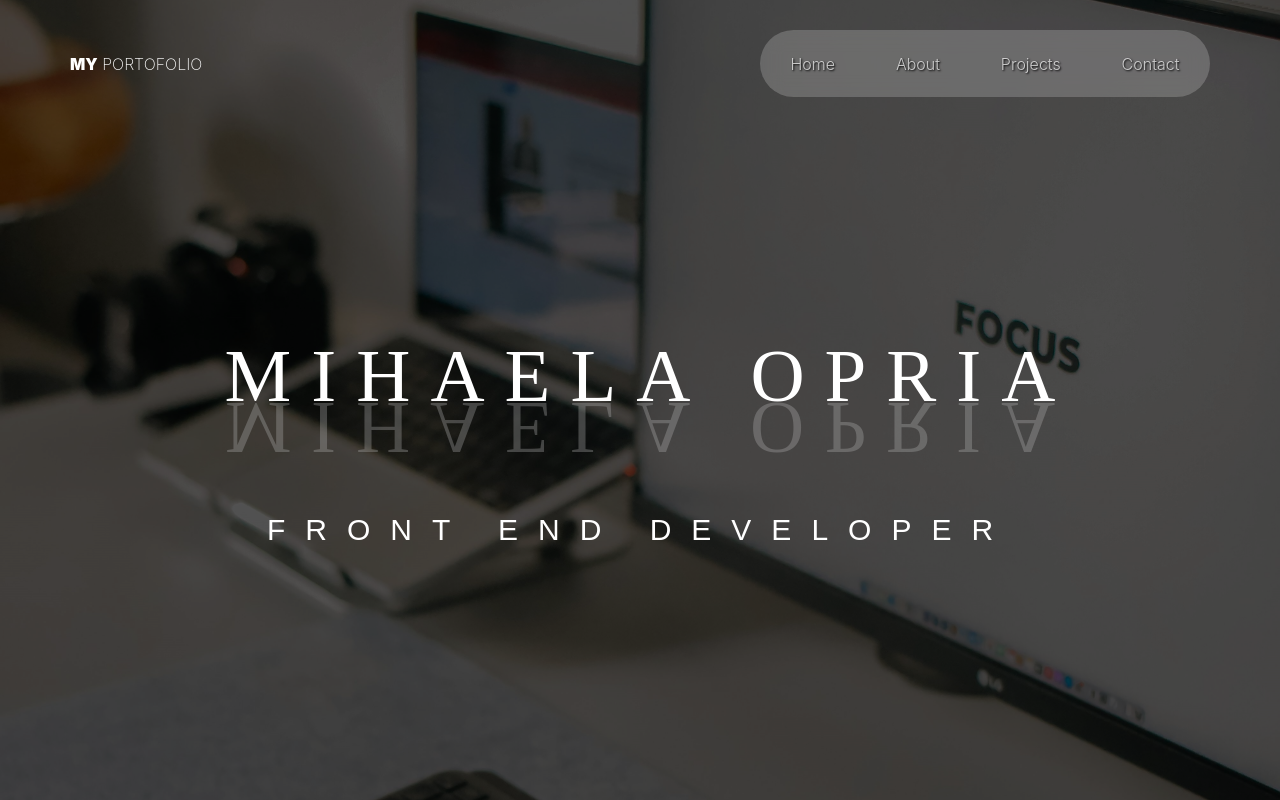
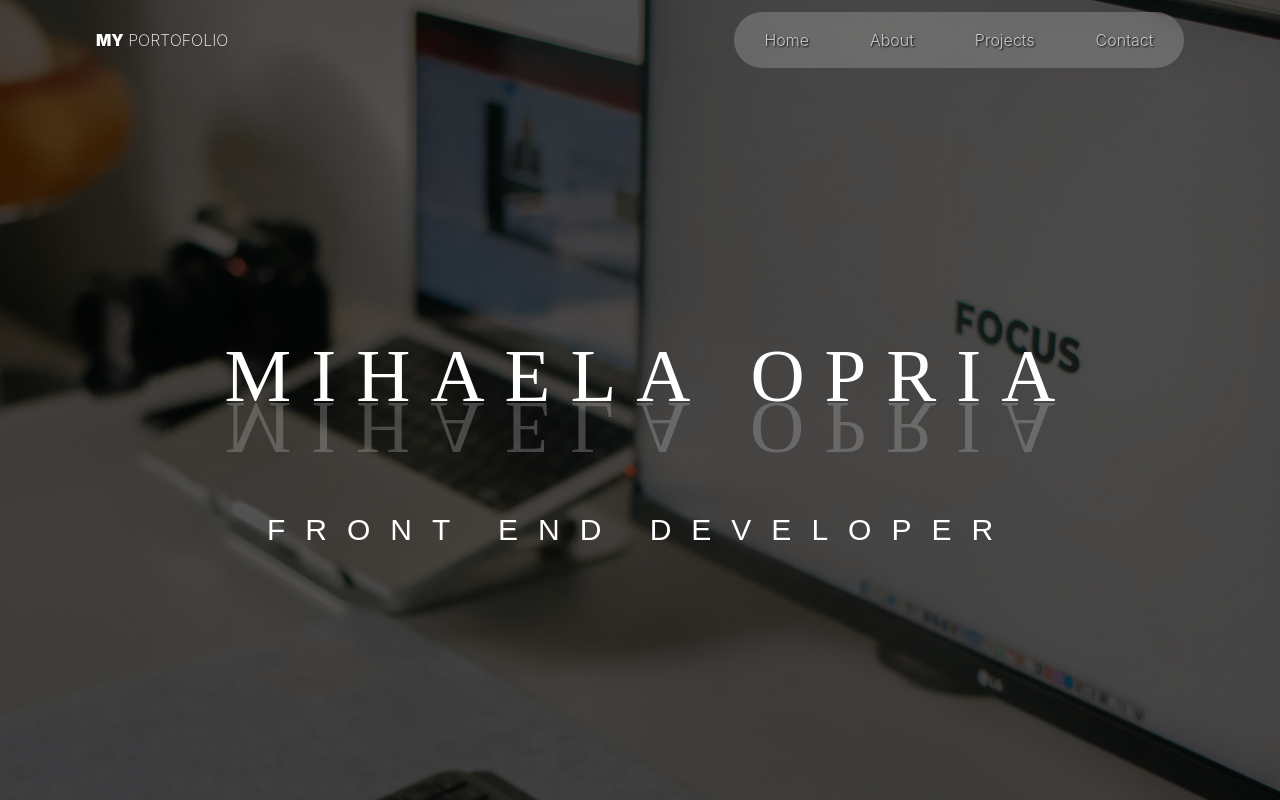
Before and after one commit to MihaelaO29/portofolio, a React (Create React App) app: page / in a window 1280 px wide. Built offline with nearby package versions, Linux system fonts and the light colour scheme.

Commit message:
changed nav position

```diff
--- a/src/components/navigation/navigation.css
+++ b/src/components/navigation/navigation.css
@@ -1,15 +1,18 @@
 .nav_section {
     width: 100%;
     position: absolute;
-    height: 67px;
+    height: 80px;
+    display: flex;
+    align-items: center;
+    justify-content: center;
 }
 
 .nav {
+    width: 85%;
     display: flex;
     height: 100%;
     justify-content: space-between;
     align-items: center;
-    padding: 30px 70px 0 70px;
 }
 
 .logo {
@@ -23,7 +26,7 @@
 
 .nav_links {
     display: flex;
-    height: 100%;
+    height: 70%;
     width: 450px;
     justify-content: space-around;
     align-items: center;
```
